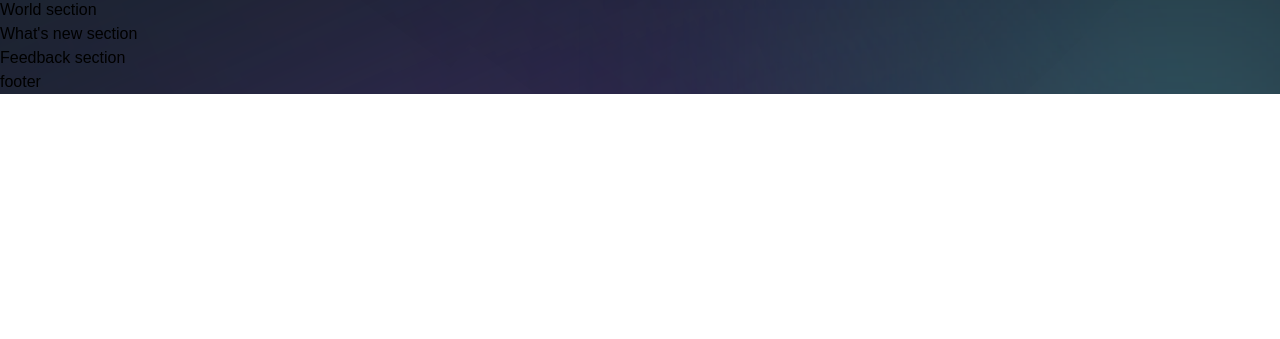
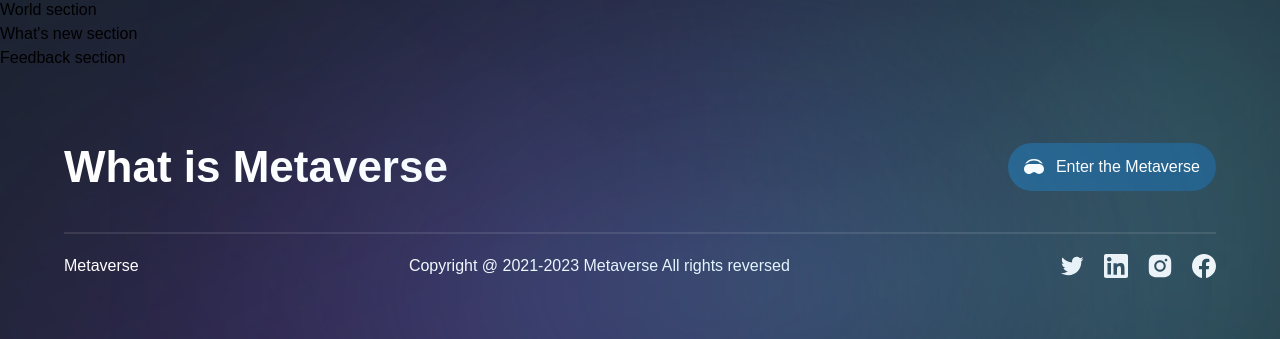
Before and after one commit to Ihtisham-Khattak/metaverse, a Next.js app: page / in a window 1280 px wide. Shown: the part 2176-2515 px from the top of the page. Before the commit the page ends 2270 px from the top, so only its background shows below. Built offline with nearby package versions, Linux system fonts and the light colour scheme; a web font is replaced by a local one.

Commit message:
footer completed

```diff
--- a/components/Footer.jsx
+++ b/components/Footer.jsx
@@ -1,9 +1,53 @@
-'use client';
+"use client";
+import { motion } from "framer-motion";
+import styles from "../styles";
+import { footerVariants } from "../utils/motion";
+import { socials } from "../constants/index";
 
 const Footer = () => (
-  <footer>
-    footer
-  </footer>
+  <motion.footer
+    initial="hidden"
+    whileInView="show"
+    variants={footerVariants}
+    className={`${styles.paddings} relative p-8 `}
+  >
+    <div className="footer-gradient" />
+    <div className={`${styles.innerWidth} flex flex-col gap-8 mx-auto`}>
+      <div className="flex items-center justify-between flex-wrap gap-8">
+        <h3 className="font-bold text-white md:text-[44px] text-[26px]">
+          What is Metaverse
+        </h3>
+        <button className="flex items-center rounded-[32px] text-white h-fit gap-[12px] bg-[#25618b] px-4 py-[12px]">
+          <img
+            src="/headset.svg"
+            alt="Headset"
+            className="w-[20px] h-[20px] object-contain"
+          />{" "}
+          <span> Enter the Metaverse</span>{" "}
+        </button>
+      </div>
+      {/* Social Section */}
+      <div className="flex flex-col">
+        <div className="h-[2px] mb-[20px] bg-white opacity-10" />
+
+        {/* Icons and paragraph */}
+        <div className="flex items-center justify-between flex-wrap gap-4 text-white">
+          <h3>Metaverse</h3>
+          <p>Copyright @ 2021-2023 Metaverse All rights reversed</p>
+          <div className="flex gap-5">
+            {socials?.map((socials) => (
+              <img
+                src={socials.url}
+                key={socials.name}
+                alt={socials.name}
+                className="w-[24px] h-[24px] object-contain"
+              />
+            ))}
+          </div>
+        </div>
+      </div>
+    </div>
+  </motion.footer>
 );
 
 export default Footer;
```
